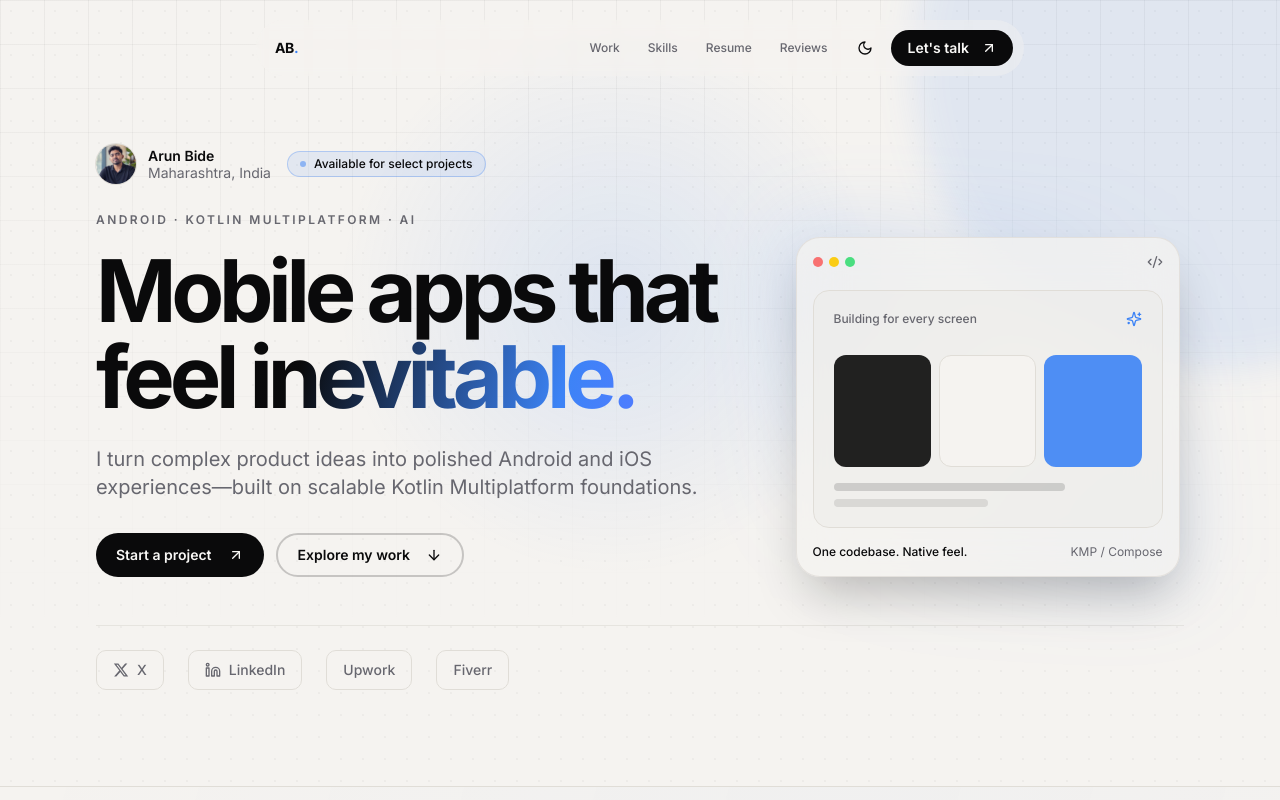
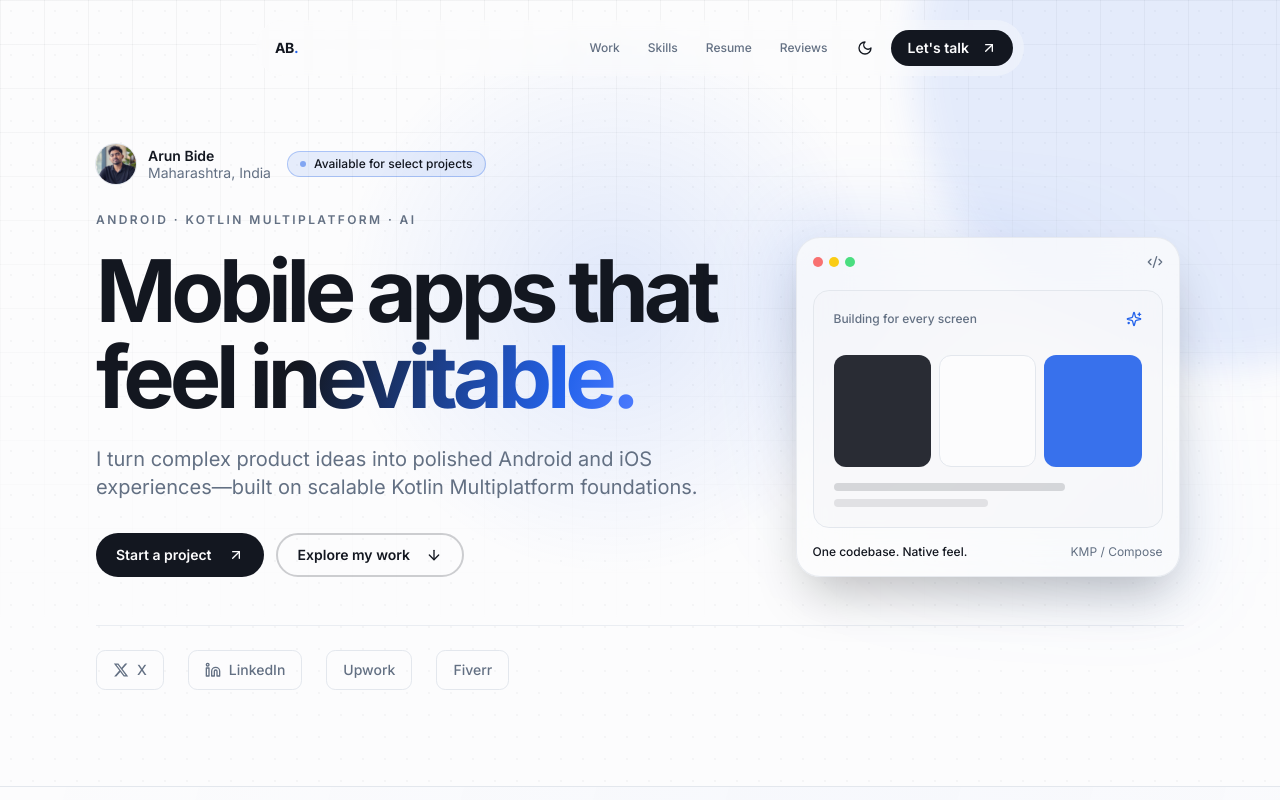
Before and after one commit to Arunbide/arunbide-04690, a React (Vite) app: page / in a window 1280 px wide. Shown: the top 800 px of the page. Built offline with nearby package versions, Linux system fonts and the light colour scheme.

Commit message:
Changes
Co-authored-by: Arunbide <112233922+Arunbide@users.noreply.github.com>

```diff
--- a/src/index.css
+++ b/src/index.css
@@ -9,75 +9,76 @@
 
 @layer base {
   :root {
-    --background: 40 21% 95%;
-    --foreground: 240 4% 4%;
+    --background: 210 20% 99%;
+    --foreground: 222 24% 10%;
 
     --card: 0 0% 100%;
-    --card-foreground: 240 4% 4%;
+    --card-foreground: 222 24% 10%;
 
     --popover: 0 0% 100%;
-    --popover-foreground: 240 4% 4%;
+    --popover-foreground: 222 24% 10%;
 
-    --primary: 240 4% 4%;
-    --primary-foreground: 40 21% 97%;
+    --primary: 222 24% 10%;
+    --primary-foreground: 210 20% 99%;
 
-    --secondary: 40 16% 91%;
-    --secondary-foreground: 240 4% 4%;
+    --secondary: 214 24% 96%;
+    --secondary-foreground: 222 24% 10%;
 
-    --muted: 40 16% 91%;
-    --muted-foreground: 240 4% 42%;
+    --muted: 214 24% 96%;
+    --muted-foreground: 215 14% 45%;
 
-    --accent: 217 91% 60%;
+    --accent: 221 83% 53%;
     --accent-foreground: 0 0% 100%;
 
-    --destructive: 0 84% 60%;
+    --destructive: 0 72% 51%;
     --destructive-foreground: 0 0% 100%;
 
-    --border: 40 12% 86%;
-    --input: 40 12% 86%;
-    --ring: 240 4% 4%;
+    --border: 214 20% 91%;
+    --input: 214 20% 91%;
+    --ring: 221 83% 53%;
 
-    --radius: 0.75rem;
+    --radius: 0.7rem;
 
-    --sidebar-background: 40 21% 95%;
-    --sidebar-foreground: 240 4% 4%;
-    --sidebar-primary: 240 4% 4%;
+    --sidebar-background: 210 20% 99%;
+    --sidebar-foreground: 222 24% 10%;
+    --sidebar-primary: 222 24% 10%;
     --sidebar-primary-foreground: 0 0% 100%;
-    --sidebar-accent: 40 16% 91%;
-    --sidebar-accent-foreground: 240 4% 4%;
-    --sidebar-border: 40 12% 86%;
-    --sidebar-ring: 240 4% 4%;
+    --sidebar-accent: 214 24% 96%;
+    --sidebar-accent-foreground: 222 24% 10%;
+    --sidebar-border: 214 20% 91%;
+    --sidebar-ring: 221 83% 53%;
   }
 
   .dark {
-    --background: 240 5% 4%;
-    --foreground: 40 21% 95%;
-    --card: 240 4% 8%;
-    --card-foreground: 40 21% 95%;
-    --popover: 240 4% 8%;
-    --popover-foreground: 40 21% 95%;
-    --primary: 40 21% 95%;
-    --primary-foreground: 240 5% 4%;
-    --secondary: 240 4% 12%;
-    --secondary-foreground: 40 21% 95%;
-    --muted: 240 4% 12%;
-    --muted-foreground: 240 5% 62%;
+    --background: 222 24% 6%;
+    --foreground: 210 20% 97%;
+    --card: 222 20% 9%;
+    --card-foreground: 210 20% 97%;
+    --popover: 222 20% 9%;
+    --popover-foreground: 210 20% 97%;
+    --primary: 210 20% 97%;
+    --primary-foreground: 222 24% 6%;
+    --secondary: 220 16% 13%;
+    --secondary-foreground: 210 20% 97%;
+    --muted: 220 16% 13%;
+    --muted-foreground: 217 12% 62%;
     --accent: 217 91% 62%;
     --accent-foreground: 0 0% 100%;
-    --destructive: 0 84% 60%;
+    --destructive: 0 72% 51%;
     --destructive-foreground: 0 0% 100%;
-    --border: 240 4% 17%;
-    --input: 240 4% 17%;
-    --ring: 40 21% 95%;
-    --sidebar-background: 240 5% 4%;
-    --sidebar-foreground: 40 21% 95%;
-    --sidebar-primary: 40 21% 95%;
-    --sidebar-primary-foreground: 240 5% 4%;
-    --sidebar-accent: 240 4% 12%;
-    --sidebar-accent-foreground: 40 21% 95%;
-    --sidebar-border: 240 4% 17%;
-    --sidebar-ring: 40 21% 95%;
+    --border: 220 14% 18%;
+    --input: 220 14% 18%;
+    --ring: 217 91% 62%;
+    --sidebar-background: 222 24% 6%;
+    --sidebar-foreground: 210 20% 97%;
+    --sidebar-primary: 210 20% 97%;
+    --sidebar-primary-foreground: 222 24% 6%;
+    --sidebar-accent: 220 16% 13%;
+    --sidebar-accent-foreground: 210 20% 97%;
+    --sidebar-border: 220 14% 18%;
+    --sidebar-ring: 217 91% 62%;
   }
+
 }
 
 
```
